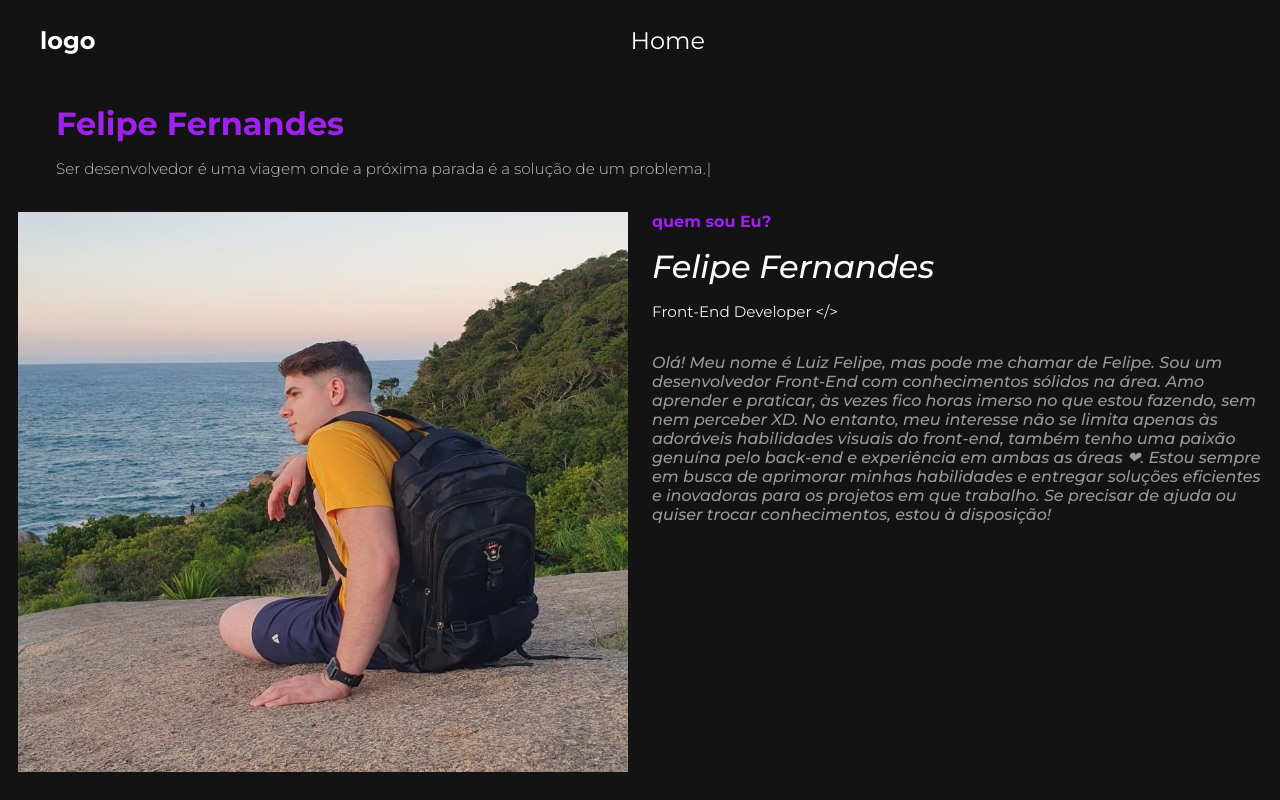
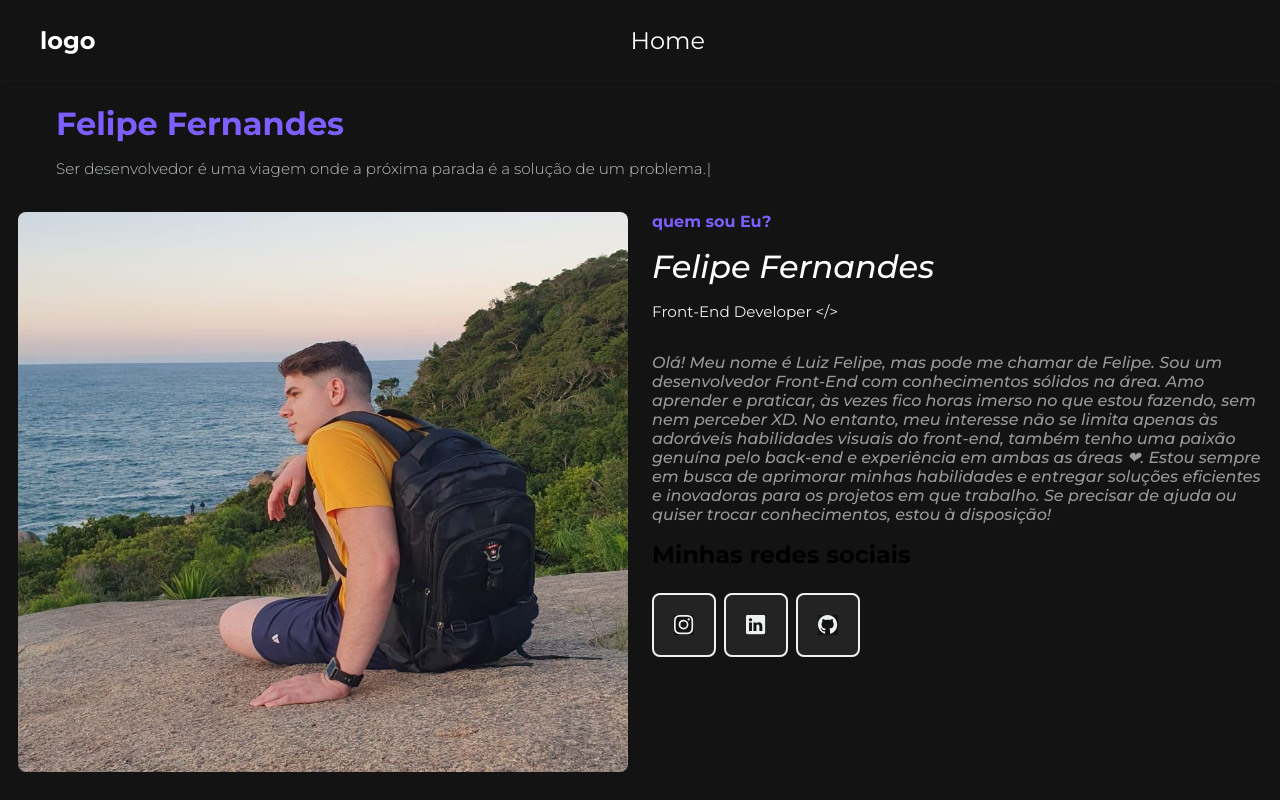
Before and after one commit to FelipeFernandes7/felipeDev, a React (Vite) app: page / in a window 1280 px wide. Built offline with nearby package versions, Linux system fonts and the light colour scheme.

Commit message:
in progress...

```diff
--- a/package.json
+++ b/package.json
@@ -15,6 +15,7 @@
     "match-sorter": "^6.3.1",
     "react": "^18.2.0",
     "react-dom": "^18.2.0",
+    "react-icons": "^4.10.1",
     "react-router-dom": "^6.14.2",
     "sort-by": "^1.2.0",
     "styled-components": "^6.0.5",
--- a/src/components/card/index.tsx
+++ b/src/components/card/index.tsx
@@ -10,6 +10,7 @@ import {
   SmallTitle,
 } from "./styles";
 import { pages } from "../../locale/pt/pages";
+import { Social } from "../social";
 
 export function Card() {
   return (
@@ -21,6 +22,8 @@ export function Card() {
           <Title>{pages.card.name}</Title>
           <SmallTitle>{pages.card.profession}</SmallTitle>
           <Description>{pages.card.description}</Description>
+          <h1>Minhas redes sociais</h1>
+          <Social/>
         </InformationCard>
       </Section>
     </Container>
--- a/src/components/card/styles.ts
+++ b/src/components/card/styles.ts
@@ -23,6 +23,7 @@ export const ProfileImage = styled.img`
   height: 100%;
   max-height: 35rem;
   background-size: contain;
+  border-radius: 0.5rem;
 `;
 
 export const Title = styled.h1`
@@ -35,7 +36,7 @@ export const Title = styled.h1`
 
 export const SubTitle = styled.h1`
   font-size: 1rem;
-  color: #a020f0;
+  color: #7d5fff;
   margin-bottom: 1rem;
 `;
 
--- a/src/components/header/styles.ts
+++ b/src/components/header/styles.ts
@@ -11,6 +11,9 @@ export const Navbar = styled.nav`
   height: 2.5rem;
   padding: 2.5rem 2.5rem;
   margin-bottom: 1.5rem;
+  @media screen and (max-width: 768px) {
+    border-bottom: 0.2rem solid #202020;
+  }
 `;
 
 export const Content = styled.div`
--- /dev/null
+++ b/src/components/social/index.tsx
@@ -0,0 +1,18 @@
+import { common } from "../../locale/pt/common";
+import { SocialBox, RedirectTo } from "./styles";
+import { BsInstagram, BsLinkedin, BsGithub } from "react-icons/bs";
+export function Social() {
+  return (
+    <SocialBox>
+      <RedirectTo to={common.social.instagram} target="_blank">
+        <BsInstagram size={"1.2rem"} />
+      </RedirectTo>
+      <RedirectTo to={common.social.linkedin} target="_blank">
+        <BsLinkedin size={"1.2rem"} />
+      </RedirectTo>
+      <RedirectTo to={common.social.github} target="_blank">
+        <BsGithub size={"1.2rem"} />
+      </RedirectTo>
+    </SocialBox>
+  );
+}
--- /dev/null
+++ b/src/components/social/styles.ts
@@ -0,0 +1,27 @@
+import { Link } from "react-router-dom";
+import { styled } from "styled-components";
+
+export const SocialBox = styled.div`
+  margin-top: 1.5rem;
+  display: flex;
+  flex-wrap: wrap;
+  align-items: center;
+  gap: 0.5rem;
+`;
+
+export const RedirectTo = styled(Link)`
+  display: flex;
+  justify-content: center;
+  align-items: center;
+  width: 4rem;
+  height: 4rem;
+  border-radius: 0.5rem;
+  background: #232323;
+  color: #ecf0f1;
+  border: 2px solid #ecf0f1;
+  transition: all linear 0.3s;
+  &:hover {
+    color: #7d5fff;
+    border: 2px solid #7d5fff;
+  }
+`;
--- a/src/locale/pt/common/index.ts
+++ b/src/locale/pt/common/index.ts
@@ -1,3 +1,4 @@
+import { social } from "./social";
 import { navbar } from "./navbar";
 
-export const common = { navbar };
+export const common = { navbar, social };
--- /dev/null
+++ b/src/locale/pt/common/social.ts
@@ -0,0 +1,5 @@
+export const social = {
+  instagram: "https://www.instagram.com/felipe_fernandes7/",
+  linkedin: "https://www.linkedin.com/in/luiz-felipe-6a5a98215/",
+  github: "https://github.com/FelipeFernandes7",
+};
--- a/src/pages/home/styles.ts
+++ b/src/pages/home/styles.ts
@@ -23,6 +23,6 @@ export const Content = styled.div`
 `;
 export const Title = styled.h1`
   font-size: 2rem;
-  color: #a020f0;
+  color: #7d5fff;
   margin-bottom: 1rem;
 `;
```
Also changed, not shown: 1 other file (tests, documents, lock files or other folders).
